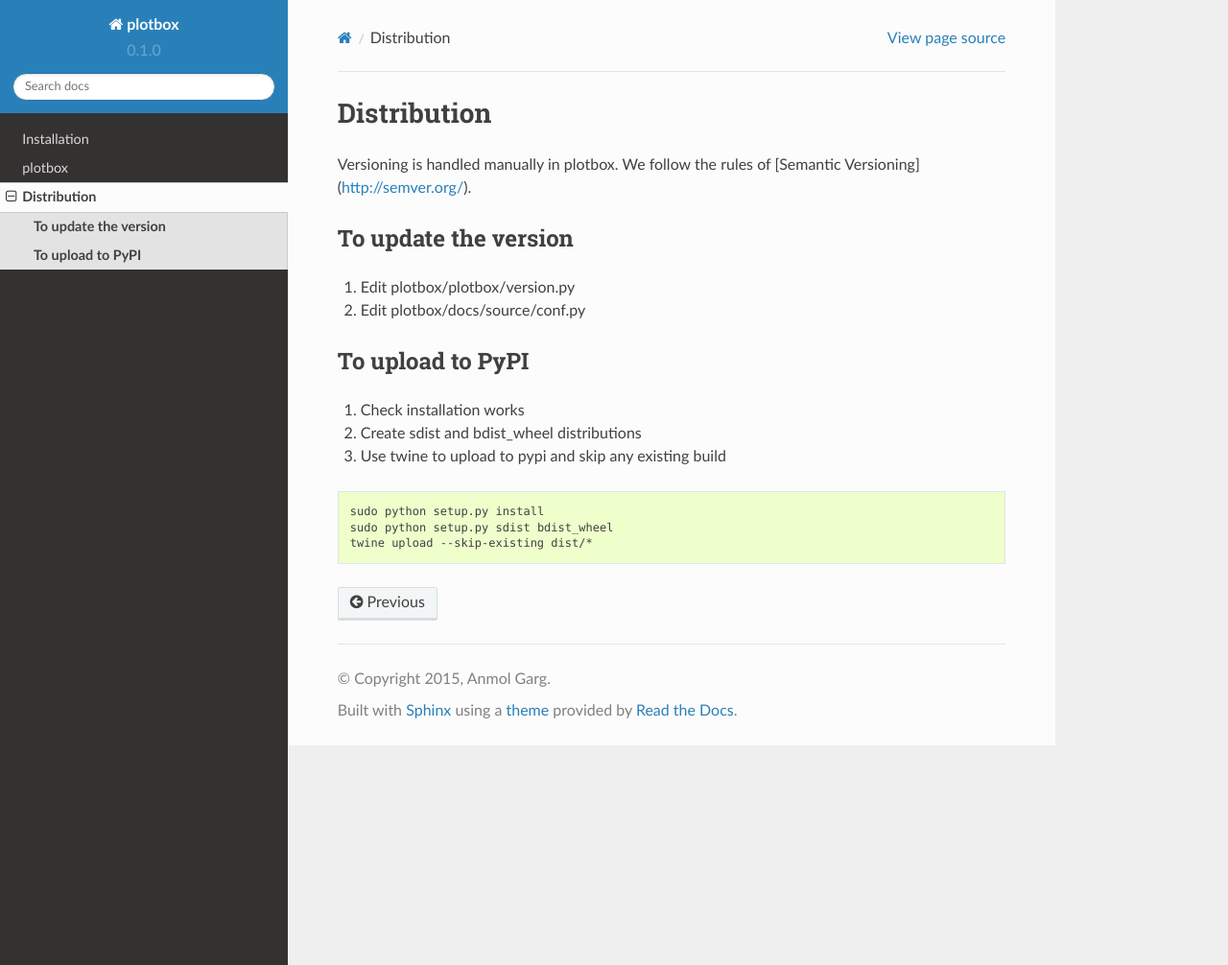
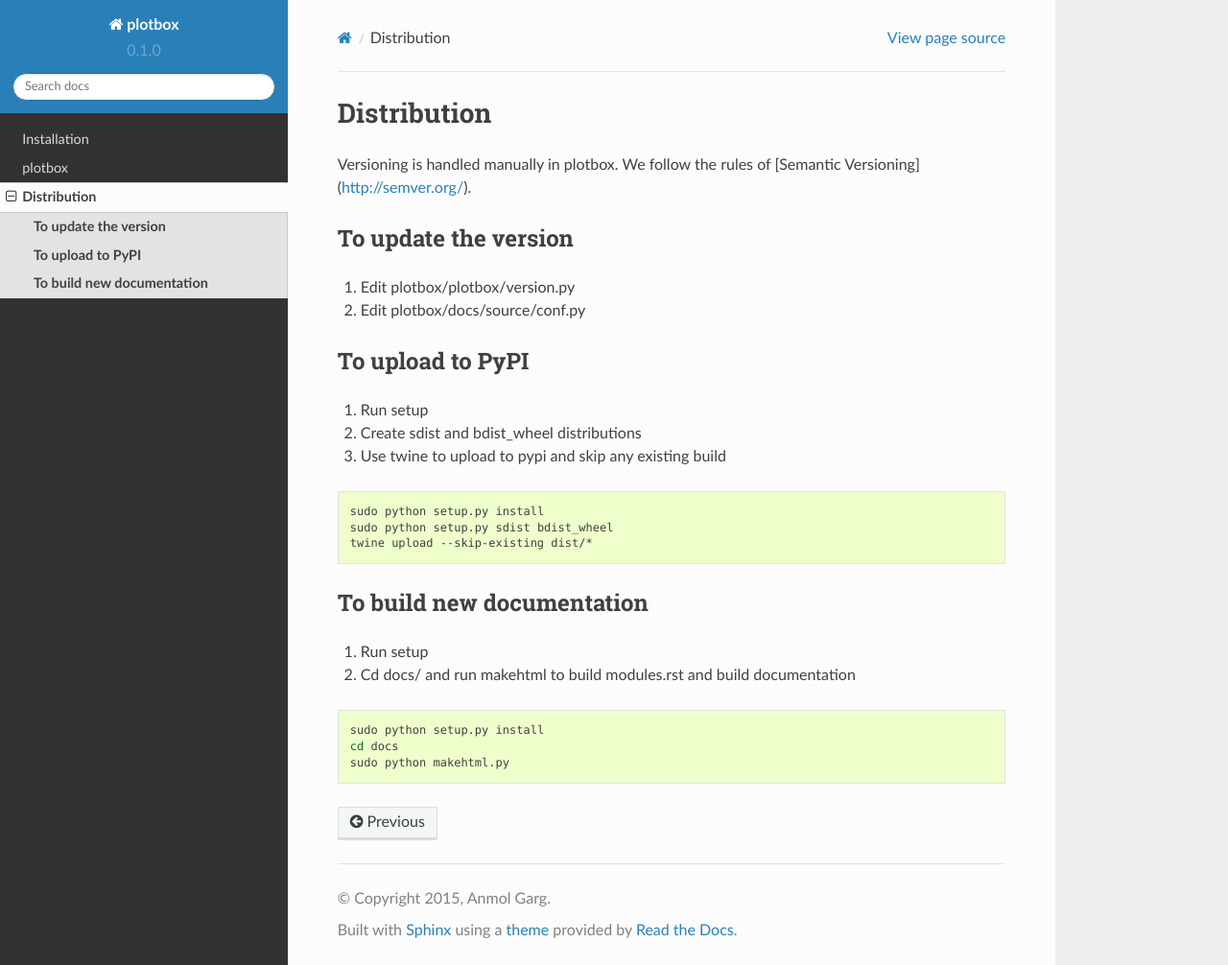
Before and after one commit to anmolgarg/plotbox, a Sphinx documentation site: the page built from docs/source/distribution.rst, in a window 1280 px wide and 1006 px high. Shown: the whole window at 96% size. Built offline with Sphinx 7.4.7 and the Read the Docs theme 2.0.0, drawn with Linux system fonts in a browser that asks for light colours.

Commit message:
updated conf for rtd

```diff
--- a/docs/docs_requirements.txt
+++ b/docs/docs_requirements.txt
@@ -0,0 +1 @@
+#this requirements file is used by readthedocs
--- a/docs/source/conf.py
+++ b/docs/source/conf.py
@@ -18,7 +18,7 @@
 # If extensions (or modules to document with autodoc) are in another directory,
 # add these directories to sys.path here. If the directory is relative to the
 # documentation root, use os.path.abspath to make it absolute, like shown here.
-#sys.path.insert(0, os.path.abspath('.'))
+sys.path.insert(0, os.path.abspath('..'))
 
 # -- General configuration ------------------------------------------------
 
--- a/docs/source/distribution.rst
+++ b/docs/source/distribution.rst
@@ -13,7 +13,7 @@
 **To upload to PyPI**
 ---------------------------------------
 
-1. Check installation works
+1. Run setup
 2. Create sdist and bdist_wheel distributions
 3. Use twine to upload to pypi and skip any existing build
 
@@ -22,3 +22,16 @@
 	sudo python setup.py install
 	sudo python setup.py sdist bdist_wheel
 	twine upload --skip-existing dist/*
+
+
+**To build new documentation**
+---------------------------------------
+
+1. Run setup
+2. Cd docs/ and run makehtml to build modules.rst and build documentation
+
+.. code:: sh
+
+	sudo python setup.py install
+	cd docs
+	sudo python makehtml.py
```
